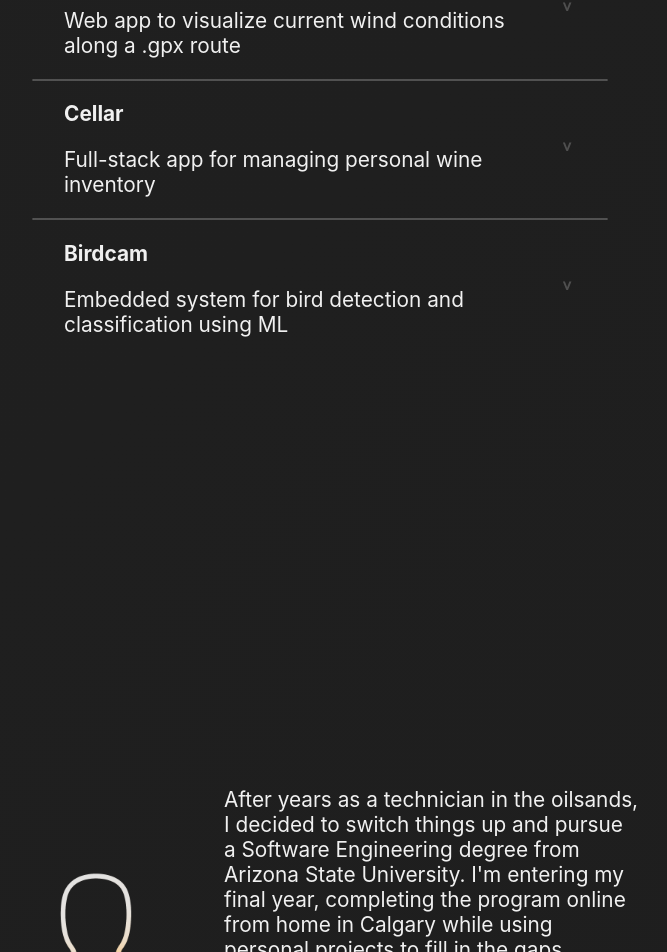
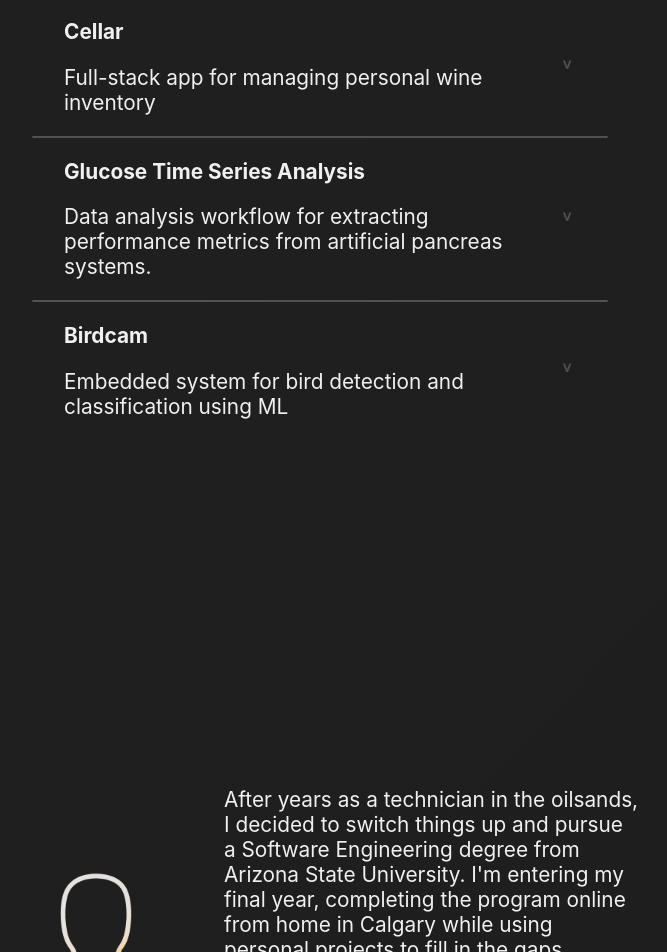
Before and after one commit to tfilewic/portfolio, a React (Create React App) app: page / in a window 1280 px wide. Shown: the part 1098-2050 px from the top of the page, without its empty margins (320-987 px from the left). Built offline with nearby package versions, Linux system fonts and the light colour scheme.

Commit message:
Add glucose project and add hover scaling on project links

```diff
--- a/src/App.css
+++ b/src/App.css
@@ -235,15 +235,16 @@ img:hover {
   transition: background-color 0.2s ease;
   width: 10rem;
   text-align: center;
-
 }
 
+.project-link:hover{
+  transform: scale(1.05);
+}
 
 .project-divider {
   border: 1px solid #f0f0f03c;
   border-radius: 5px;
   margin: 0;
-
 }
 
 
--- a/src/components/Projects.js
+++ b/src/components/Projects.js
@@ -15,7 +15,7 @@ import SQLAlchemyIcon from '../assets/SQLAlchemy.svg'
 import pytestIcon from '../assets/pytest.svg'
 import pandasIcon from '../assets/Pandas.svg'
 import dockerIcon from '../assets/Docker.svg'
-
+import numPyIcon from '../assets/NumPy.svg'
 import cppLogo from '../assets/C++.svg'
 import pythonLogo from '../assets/Python.svg'
 import raspberryPiIcon from '../assets/RaspberryPi.svg'
@@ -82,6 +82,25 @@ function Projects() {
         />
         <hr className="project-divider" />
         <Project
+          title="Glucose Time Series Analysis"
+          isOpen={openProject === "Glucose Time Series Analysis"}
+          setOpenProject={setOpenProject}
+          summary="Data analysis workflow for extracting performance metrics from artificial pancreas systems."
+          description="Python script that preprocesses CGM data with timestamp parsing, interpolation, and mode/day-night segmentation.
+          Performs feature engineering and categorization of glucose into clinical ranges.
+          Applies statistical aggregation to compute percent-time metrics and exports results to CSV.`"
+
+          tech={[
+            { name: "Python", icon: pythonLogo, link: "https://www.python.org/" },
+            { name: "Pandas", icon: pandasIcon, link: "https://pandas.pydata.org/" },
+            { name: "NumPy", icon: numPyIcon, link: "https://numpy.org/" },
+          ]}
+
+          source="https://github.com/tfilewic/glucose-time-series-analysis"
+          live="https://mybinder.org/v2/gh/tfilewic/glucose-time-series-analysis/HEAD"
+        />
+        <hr className="project-divider" />
+        <Project
           title="Birdcam"
           isOpen={openProject === "Birdcam"}
           setOpenProject={setOpenProject}
@@ -100,6 +119,7 @@ function Projects() {
           ]}
 
           source="https://github.com/tfilewic/birdcam"
+          live="https://mybinder.org/v2/gh/tfilewic/glucose-time-series-analysis/HEAD"
         />
       </div>
     </motion.div>
```
Also changed, not shown: src/assets/NumPy.svg (added).
